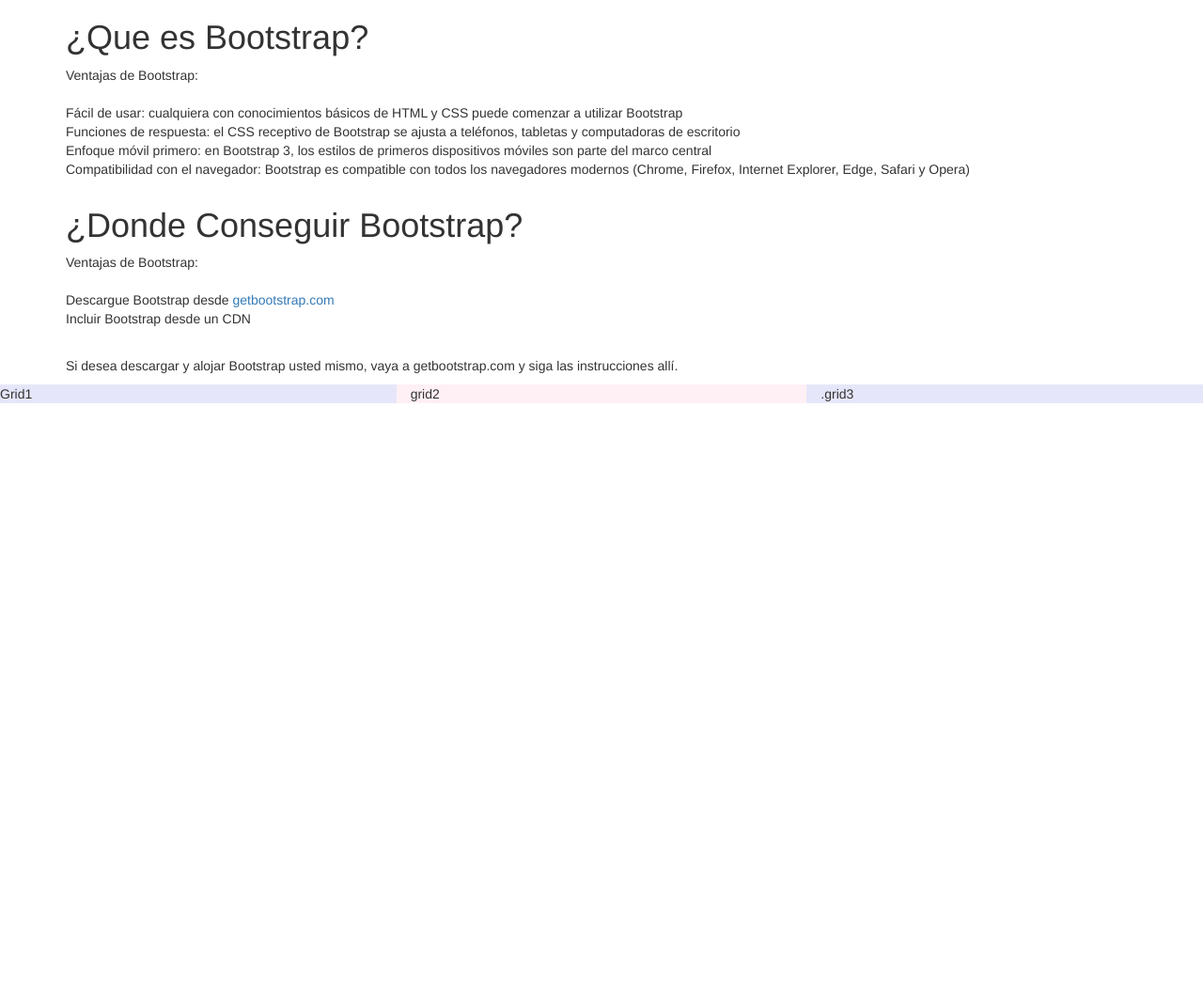
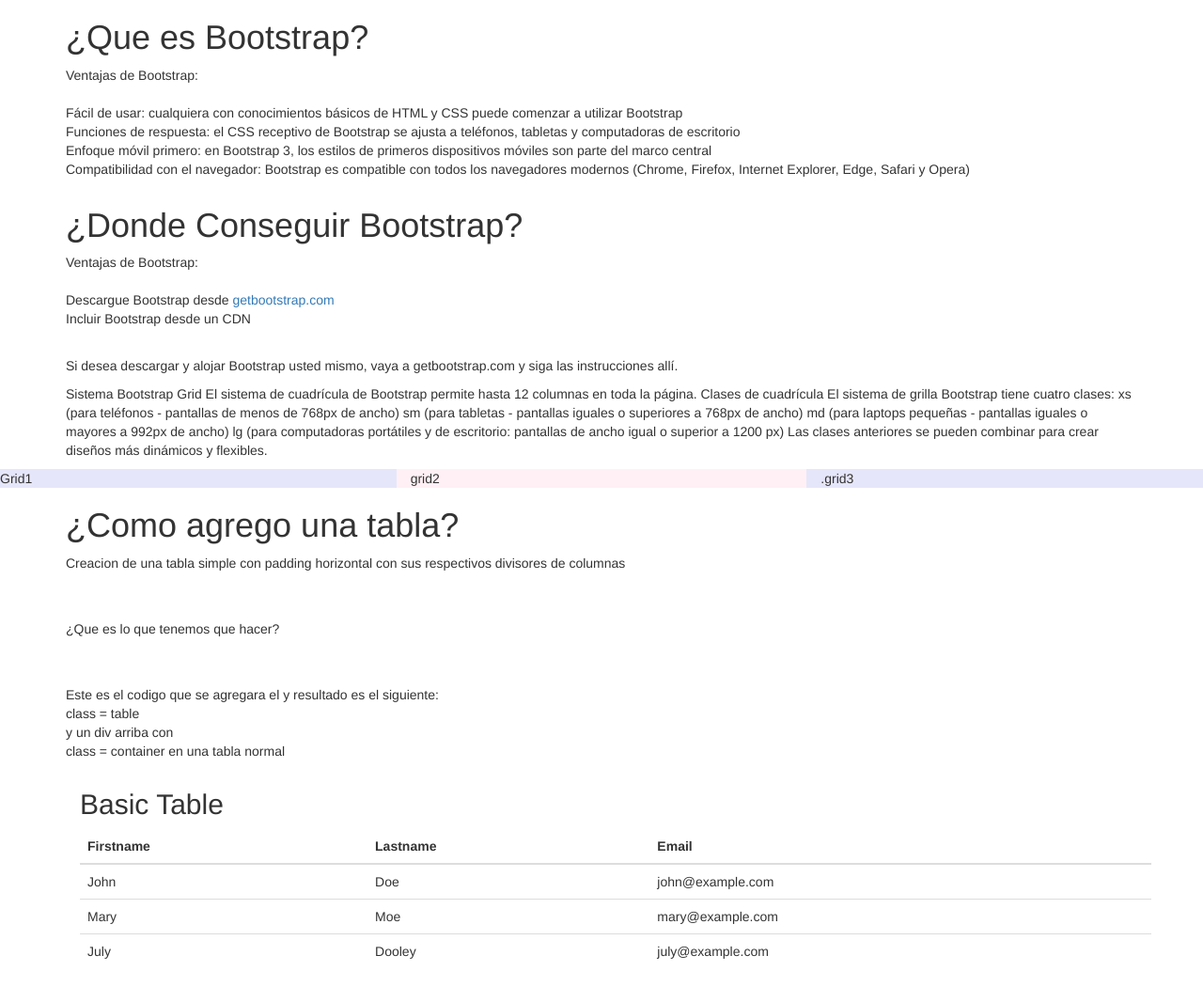
Before and after one commit to dasensag/scrum-bootstrap, a plain HTML site: page Index.html in a window 1280 px wide. Shown: the whole page at 94% size. Before the commit the page ends 800 px from the top, so only its background shows below. Drawn offline with nearby package versions, Linux system fonts and the light colour scheme.

Commit message:
Agregar la explicacion de la tabla con estilo bootstrap

```diff
--- a/Index.html
+++ b/Index.html
@@ -20,6 +20,7 @@
 </div>
 
 <div class="container">
+
   <h1>¿Donde Conseguir Bootstrap?</h1>
   <p>Ventajas de Bootstrap: <br> <br>
 	Descargue Bootstrap desde <a href ="getbootstrap.com"> getbootstrap.com</a><br>
@@ -28,12 +29,67 @@
 
 	<p>Si desea descargar y alojar Bootstrap usted mismo, vaya a getbootstrap.com y siga las instrucciones allí.	</p>
 
+<p>
+Sistema Bootstrap Grid
+El sistema de cuadrícula de Bootstrap permite hasta 12 columnas en toda la página.
+Clases de cuadrícula
+El sistema de grilla Bootstrap tiene cuatro clases:
+
+xs (para teléfonos - pantallas de menos de 768px de ancho)
+sm (para tabletas - pantallas iguales o superiores a 768px de ancho)
+md (para laptops pequeñas - pantallas iguales o mayores a 992px de ancho)
+lg (para computadoras portátiles y de escritorio: pantallas de ancho igual o superior a 1200 px)
+Las clases anteriores se pueden combinar para crear diseños más dinámicos y flexibles.
+</p>
+
 </div>
 <div class="row">
     <div class="col-sm-4" style="background-color:lavender;">Grid1</div>
     <div class="col-sm-4" style="background-color:lavenderblush;">grid2</div>
     <div class="col-sm-4" style="background-color:lavender;">.grid3	</div>
   </div>
+<div class="container">
+  <h1>¿Como agrego una tabla?</h1>
+  <p>Creacion de una tabla simple con padding horizontal con sus respectivos divisores de columnas</p><br> <br>
+  <p>¿Que es lo que tenemos que hacer?</p><br> <br>
+<p>
+Este es el codigo que se agregara el y resultado es el siguiente:
+<br>
+class = table<br>
+y un div arriba con<br>
+class = container en una tabla normal<br>
+</p>
+ <div class="container">
+  <h2>Basic Table</h2>
+  <p></p>
+  <table class="table">
+    <thead>
+      <tr>
+        <th>Firstname</th>
+        <th>Lastname</th>
+        <th>Email</th>
+      </tr>
+    </thead>
+    <tbody>
+      <tr>
+        <td>John</td>
+        <td>Doe</td>
+        <td>john@example.com</td>
+      </tr>
+      <tr>
+        <td>Mary</td>
+        <td>Moe</td>
+        <td>mary@example.com</td>
+      </tr>
+      <tr>
+        <td>July</td>
+        <td>Dooley</td>
+        <td>july@example.com</td>
+      </tr>
+    </tbody>
+  </table>
+
+</div>
 
 </body>
 </html>
```
